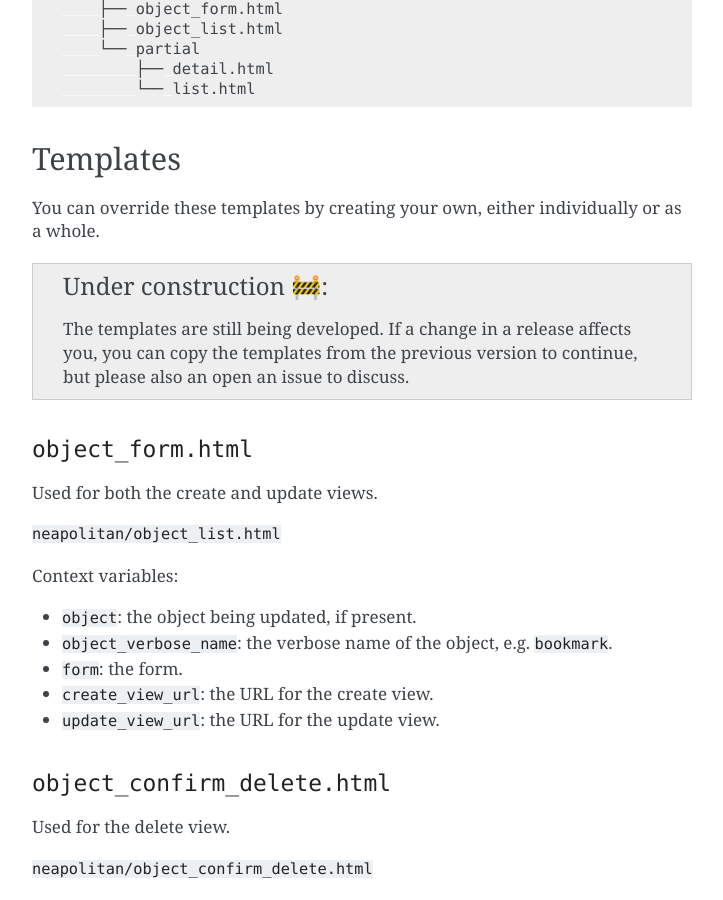
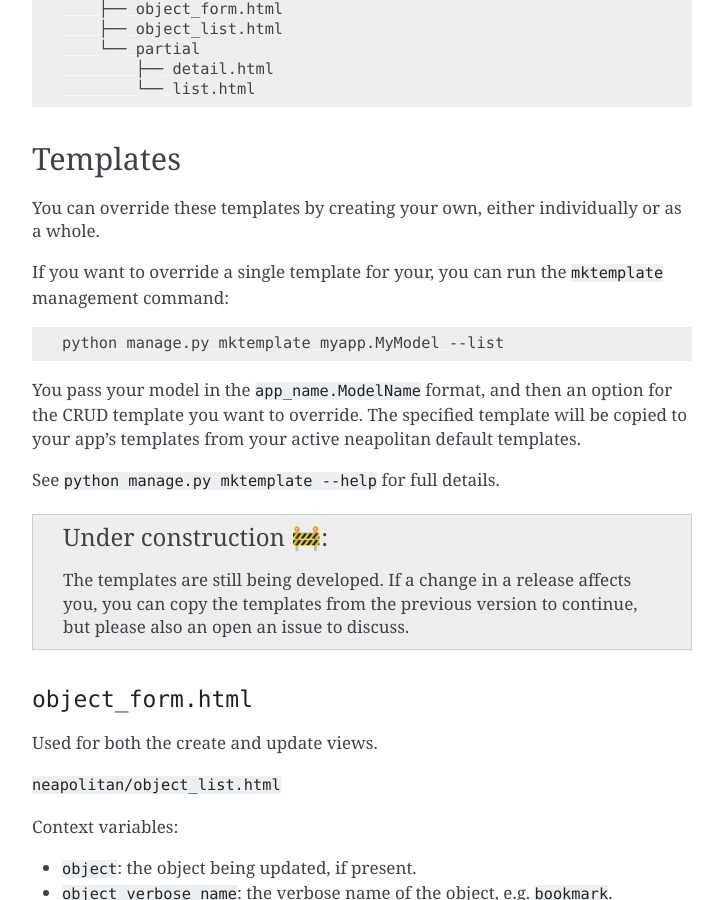
Before and after one commit to carltongibson/neapolitan, a Sphinx documentation site: the page built from docs/source/templates.rst, in a window 1280 px wide and 900 px high, scrolled down 428 px. Shown: the whole window, without its empty margins (388-1111 px from the left). Built offline with Sphinx 7.4.7, drawn with Linux system fonts in a browser that asks for light colours.

Commit message:
Added some docs and a changenote.

```diff
--- a/docs/source/templates.rst
+++ b/docs/source/templates.rst
@@ -32,6 +32,20 @@ Templates
 
 You can override these templates by creating your own, either individually or as
 a whole.
+
+If you want to override a single template for your, you can run the ``mktemplate``
+management command:
+
+.. code-block:: shell
+
+    python manage.py mktemplate myapp.MyModel --list
+
+You pass your model in the ``app_name.ModelName`` format, and then an option for the
+CRUD template you want to override. The specified template will be copied to your app's
+templates from your active neapolitan default templates.
+
+See ``python manage.py mktemplate --help`` for full details.
+
 
 .. admonition:: Under construction 🚧
 
```
Also changed, not shown: CHANGELOG.rst (+8 -0 lines).
